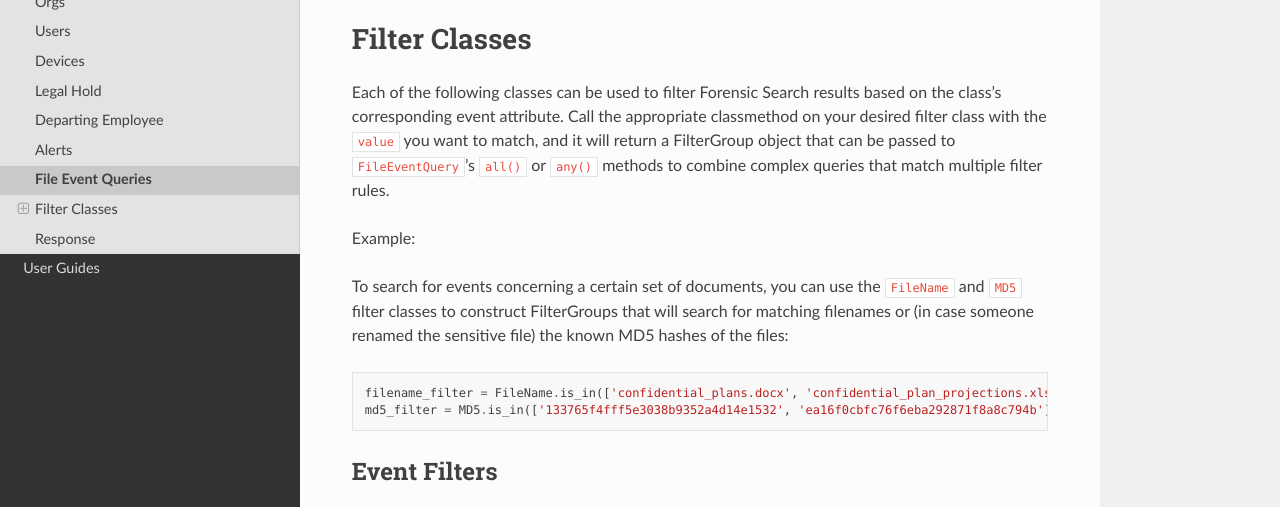
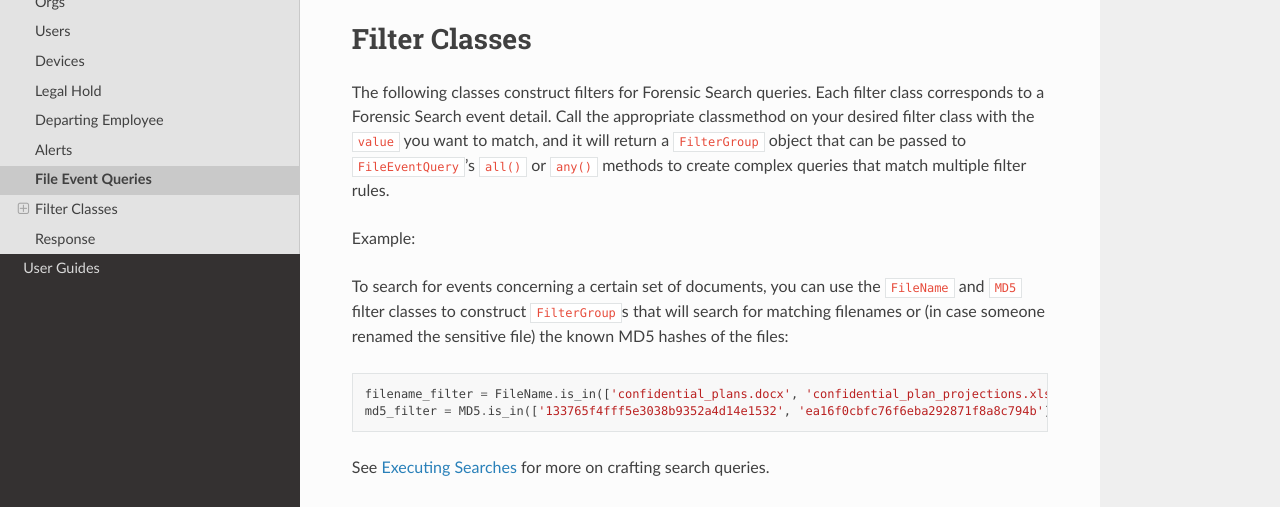
Before and after one commit to code42/py42, a Sphinx documentation site: the page built from docs/methoddocs/filleeventqueries.md, in a window 1280 px wide and 900 px high, scrolled down 213 px, cut to the strip 175-682 px from the top of the window. Built offline with Sphinx 7.4.7 and the Read the Docs theme 2.0.0, drawn with Linux system fonts in a browser that asks for light colours; the version number is read from the project's files by our own code.

Commit message:
Updates from PR feedback.

```diff
--- a/docs/methoddocs/filleeventqueries.md
+++ b/docs/methoddocs/filleeventqueries.md
@@ -14,19 +14,21 @@
 
 # Filter Classes
 
-Each of the following classes can be used to filter Forensic Search results based on the class's corresponding event
-attribute. Call the appropriate classmethod on your desired filter class with the `value` you want to match, and it
-will return a FilterGroup object that can be passed to `FileEventQuery`'s `all()` or `any()` methods to combine complex
+The following classes construct filters for Forensic Search queries. Each filter class corresponds to a Forensic Search
+event detail. Call the appropriate classmethod on your desired filter class with the `value` you want to match, and it
+will return a `FilterGroup` object that can be passed to `FileEventQuery`'s `all()` or `any()` methods to create complex
 queries that match multiple filter rules.
 
 Example:
 
 To search for events concerning a certain set of documents, you can use the `FileName` and `MD5` filter classes to
-construct FilterGroups that will search for matching filenames or (in case someone renamed the sensitive file) the
+construct `FilterGroup`s that will search for matching filenames or (in case someone renamed the sensitive file) the
 known MD5 hashes of the files:
 
     filename_filter = FileName.is_in(['confidential_plans.docx', 'confidential_plan_projections.xlsx'])
     md5_filter = MD5.is_in(['133765f4fff5e3038b9352a4d14e1532', 'ea16f0cbfc76f6eba292871f8a8c794b'])
+
+See [Executing Searches](../userguides/searches.md) for more on crafting search queries.
 
 ## Event Filters
 
```
